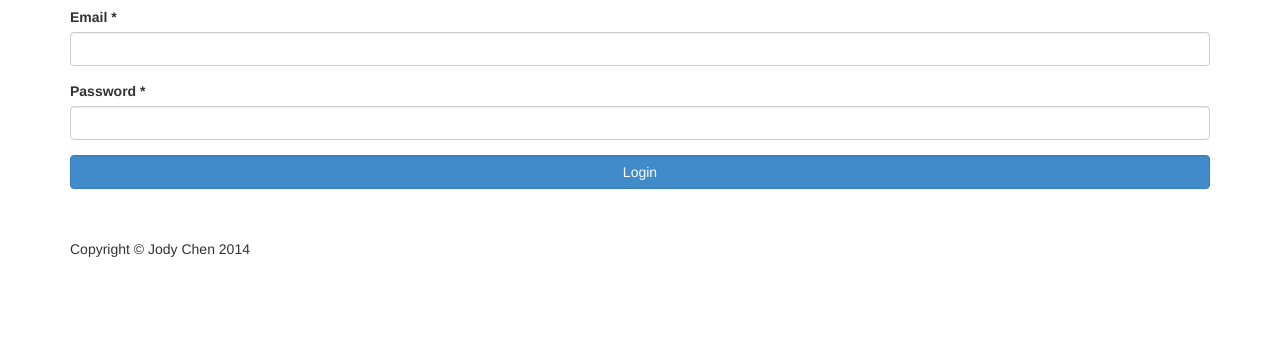
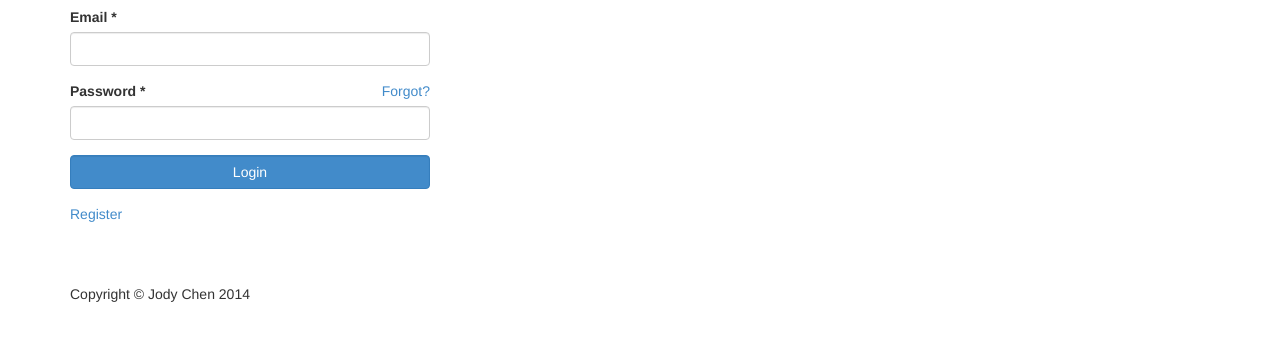
Before and after one commit to jodychen/biglotus, a plain HTML site: page index.html in a window 1280 px wide. Shown: the part 133-474 px from the top of the page. Drawn offline with Linux system fonts and the light colour scheme.

Commit message:
register, forgot password links
more flexible alignment

```diff
--- a/html/login.html
+++ b/html/login.html
@@ -1,5 +1,4 @@
-
-<form action="#" method="POST" target="_self">
+<form action="#" method="POST" target="_self" class="col-xs-11 col-sm-8 col-md-6 col-lg-4 center-block">
     <h1>Login</h1>
     <ul class="list-unstyled">
         <li class="form-group">
@@ -15,12 +14,16 @@
                 Password
                 <span class="ss-required-asterisk" aria-hidden="true">*</span>
             </label>
+            <a href="#" class="pull-right">Forgot?</a>
             <input type="password" class="form-control" aria-required="true" required="" />
         </li>
 
         <li class="form-group">
             <button type="submit" class="form-control btn btn-primary">Login</button>
         </li>
+        <li>
+            <a href="#">Register</a>
+        </li>
     </ul>
 
 </form>
--- a/index.html
+++ b/index.html
@@ -62,7 +62,7 @@
 <div class="container">
     <!-- Section Content -->
 
-    <section class="content-well" ng-view>
+    <section class="content-well row" ng-view>
 
     </section>
     <!-- Footer -->
```
